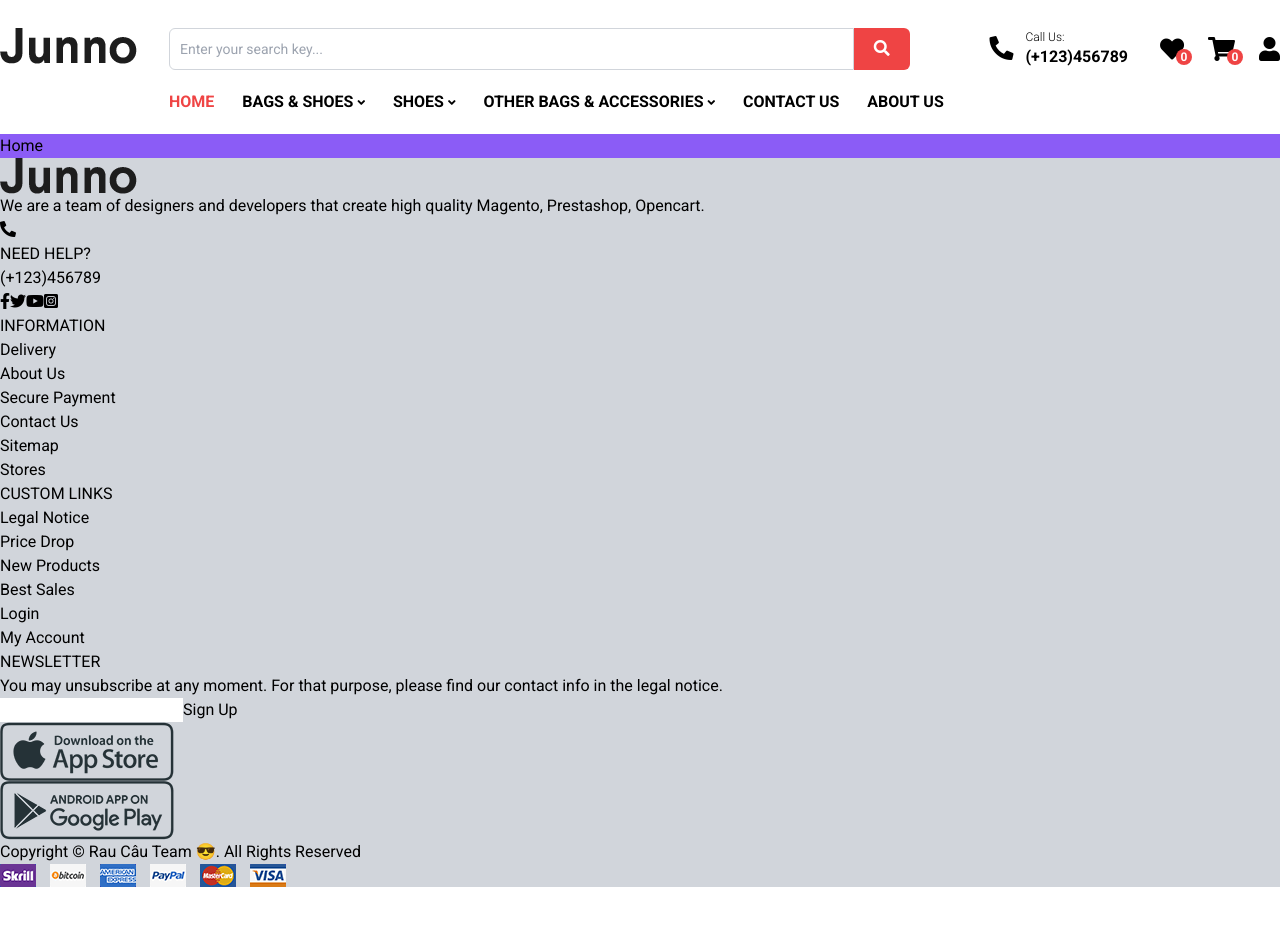
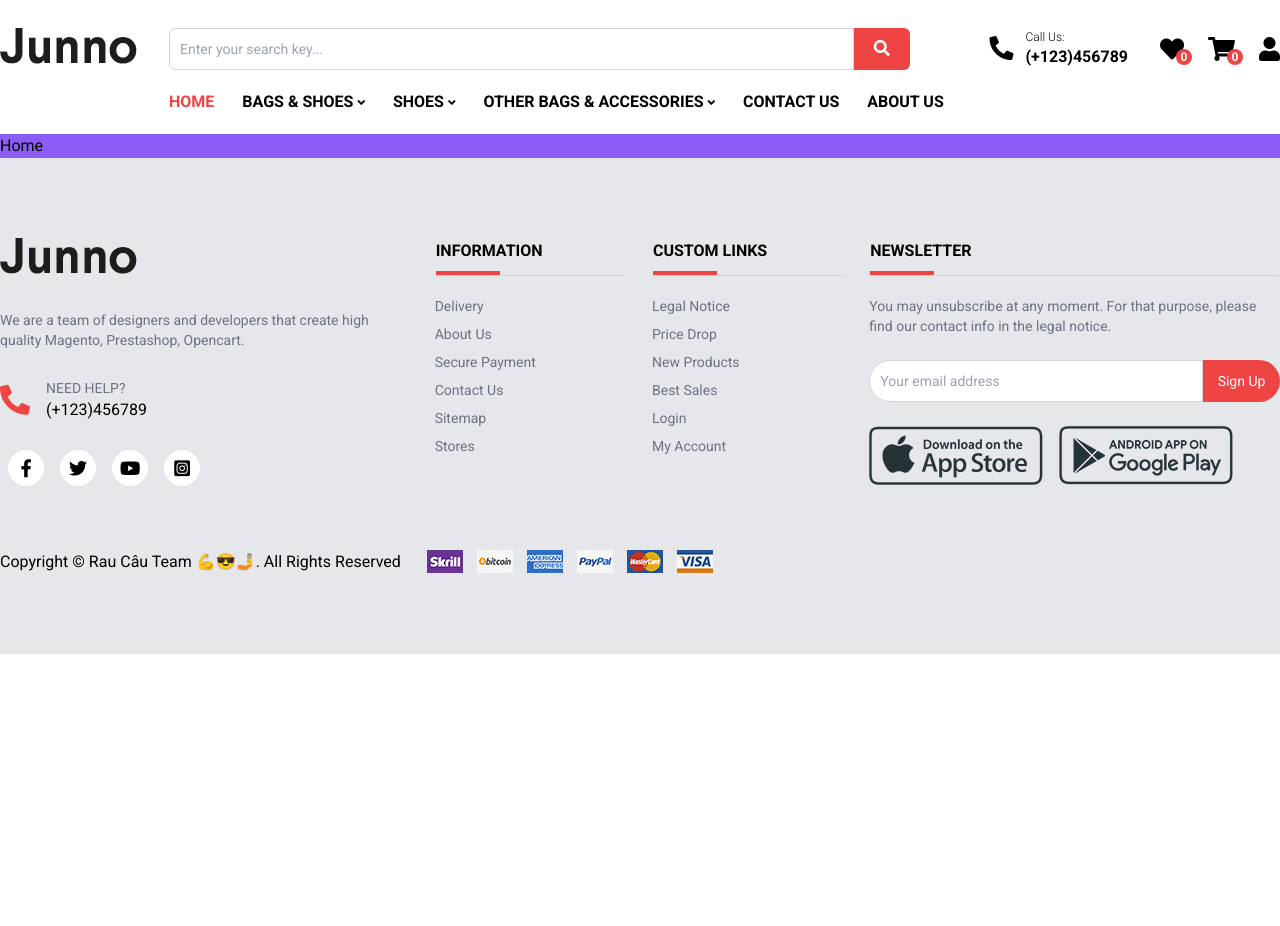
Before and after one commit to EnQuilLoga/Mock-project, a React (Create React App) app: page / in a window 1280 px wide. Shown: the top 926 px of the page. Built offline with nearby package versions, Linux system fonts and the light colour scheme.

Commit message:
footer done

```diff
--- a/src/components/footer/Footer.tsx
+++ b/src/components/footer/Footer.tsx
@@ -8,70 +8,118 @@ export interface IFooterProps {}
 
 export default function Footer(props: IFooterProps) {
   return (
-    <footer className="bg-gray-300">
-      <div className="footer-top">
-        <div className="container mx-auto">
-          <div className="">
+    <footer className="bg-gray-200">
+      <div className="footer-top pt-20 pb-16">
+        <div className="container mx-auto grid grid-cols-12 gap-6">
+          <div className="col-span-12 md:col-span-6 lg:col-span-4">
             <div>
+              <div className="mb-9 flex justify-center md:justify-normal">
                 <img src={logo} alt="logo" />
               </div>
-            <div>
-              <p>
+              <div className="text-center md:text-start">
+                <p className="text-gray-500 text-sm">
                   We are a team of designers and developers that create high quality Magento,
                   Prestashop, Opencart.
                 </p>
               </div>
+              <div className="flex items-center my-7 justify-center md:justify-normal">
                 <div>
-              <div>
-                <i className="fas fa-phone-alt"></i>
+                  <i className="fas fa-phone-alt text-3xl mr-4 text-red-500"></i>
                 </div>
                 <div>
-                <p>NEED HELP?</p>
-                <a href="tel:(+123)456789">(+123)456789</a>
+                  <p className="text-sm text-gray-500">NEED HELP?</p>
+                  <a href="tel:(+123)456789" className="hover:text-red-500">
+                    (+123)456789
+                  </a>
                 </div>
               </div>
-            <div className="social">
-              <i className="fab fa-facebook-f"></i>
-              <i className="fab fa-twitter"></i>
-              <i className="fab fa-youtube"></i>
-              <i className="fab fa-instagram-square"></i>
+              <div className="social flex justify-center md:justify-normal">
+                <div className="w-9 h-9 rounded-full bg-white flex justify-center items-center mx-2 group cursor-pointer">
+                  <i className="fab fa-facebook-f text-lg group-hover:text-red-500"></i>
+                </div>
+                <div className="w-9 h-9 rounded-full bg-white flex justify-center items-center mx-2 group cursor-pointer">
+                  <i className="fab fa-twitter text-lg group-hover:text-red-500"></i>
+                </div>
+                <div className="w-9 h-9 rounded-full bg-white flex justify-center items-center mx-2 group cursor-pointer">
+                  <i className="fab fa-youtube text-lg group-hover:text-red-500"></i>
+                </div>
+                <div className="w-9 h-9 rounded-full bg-white flex justify-center items-center mx-2 group cursor-pointer">
+                  <i className="fab fa-instagram-square text-lg group-hover:text-red-500"></i>
                 </div>
               </div>
-          <div className="">
-            <ul>
+            </div>
+          </div>
+          <div className="col-span-12 md:col-span-6 lg:col-span-2">
+            <ul className="text-center md:text-start">
+              <p className="font-bold relative pb-3 mb-5 border border-b-gray-300 after:absolute after:left-2/4 after:-translate-x-2/4 after:w-16 after:h-1 after:bg-red-500 after:bottom-0 md:after:left-0 md:after:translate-x-0">
                 INFORMATION
-              <li>Delivery</li>
-              <li>About Us</li>
-              <li>Secure Payment</li>
-              <li>Contact Us</li>
-              <li>Sitemap</li>
-              <li>Stores</li>
+              </p>
+              <li className="cursor-pointer mb-2 text-sm text-gray-500">
+                <span className="hover:text-red-500">Delivery</span>
+              </li>
+              <li className="cursor-pointer mb-2 text-sm text-gray-500">
+                <span className="hover:text-red-500">About Us</span>
+              </li>
+              <li className="cursor-pointer mb-2 text-sm text-gray-500">
+                <span className="hover:text-red-500">Secure Payment</span>
+              </li>
+              <li className="cursor-pointer mb-2 text-sm text-gray-500">
+                <span className="hover:text-red-500">Contact Us</span>
+              </li>
+              <li className="cursor-pointer mb-2 text-sm text-gray-500">
+                <span className="hover:text-red-500">Sitemap</span>
+              </li>
+              <li className="cursor-pointer mb-2 text-sm text-gray-500">
+                <span className="hover:text-red-500">Stores</span>
+              </li>
             </ul>
           </div>
-          <div className="">
-            <ul>
+          <div className="col-span-12 md:col-span-6 lg:col-span-2">
+            <ul className="text-center md:text-start">
+              <p className="font-bold relative pb-3 mb-5 border border-b-gray-300 after:absolute after:left-2/4 after:-translate-x-2/4 after:w-16 after:h-1 after:bg-red-500 after:bottom-0 md:after:left-0 md:after:translate-x-0">
                 CUSTOM LINKS
-              <li>Legal Notice</li>
-              <li>Price Drop</li>
-              <li>New Products</li>
-              <li>Best Sales</li>
-              <li>Login</li>
-              <li>My Account</li>
+              </p>
+              <li className="cursor-pointer mb-2 text-sm text-gray-500">
+                <span className="hover:text-red-500">Legal Notice</span>
+              </li>
+              <li className="cursor-pointer mb-2 text-sm text-gray-500">
+                <span className="hover:text-red-500">Price Drop</span>
+              </li>
+              <li className="cursor-pointer mb-2 text-sm text-gray-500">
+                <span className="hover:text-red-500">New Products</span>
+              </li>
+              <li className="cursor-pointer mb-2 text-sm text-gray-500">
+                <span className="hover:text-red-500">Best Sales</span>
+              </li>
+              <li className="cursor-pointer mb-2 text-sm text-gray-500">
+                <span className="hover:text-red-500">Login</span>
+              </li>
+              <li className="cursor-pointer mb-2 text-sm text-gray-500">
+                <span className="hover:text-red-500">My Account</span>
+              </li>
             </ul>
           </div>
-          <div className="">
-            <ul>
+          <div className="col-span-12 md:col-span-6 lg:col-span-4">
+            <ul className="text-center md:text-start">
+              <p className="font-bold relative pb-3 mb-5 border border-b-gray-300 after:absolute after:left-2/4 after:-translate-x-2/4 after:w-16 after:h-1 after:bg-red-500 after:bottom-0 md:after:left-0 md:after:translate-x-0">
                 NEWSLETTER
-              <p>
+              </p>
+              <p className="text-sm text-gray-500">
                 You may unsubscribe at any moment. For that purpose, please find our contact info in
                 the legal notice.
               </p>
-              <div>
-                <input type="text" />
-                <button>Sign Up</button>
+              <div className="my-6 flex">
+                <input
+                  type="text"
+                  className="border border-gray-300 text-gray-900 text-sm rounded-l-full block w-full p-2.5 outline-none"
+                  placeholder="Your email address"
+                />
+                <button className="bg-red-500 rounded-r-full w-24 text-white text-sm hover:bg-gray-500">
+                  Sign Up
+                </button>
               </div>
-              <div>
-                <div>
+              <div className="flex">
+                <div className="mr-4">
                   <img src={appStore} alt="App Store" />
                 </div>
                 <div>
@@ -82,13 +130,13 @@ export default function Footer(props: IFooterProps) {
           </div>
         </div>
       </div>
-      <div className="footer-bottom">
-        <div className="container mx-auto">
-          <div className="">
-            <p>Copyright &copy; Rau Câu Team 😎. All Rights Reserved</p>
+      <div className="footer-bottom pb-20">
+        <div className="container mx-auto grid grid-cols-12">
+          <div className="col-span-4">
+            <p>Copyright &copy; Rau Câu Team 💪😎🤳. All Rights Reserved</p>
           </div>
-          <div className="cursor-pointer">
-            <img src={payment} alt="payments" />
+          <div className="col-span-8">
+            <img src={payment} alt="payments" className="cursor-pointer" />
           </div>
         </div>
       </div>
```
Lines whose indentation alone changed are shown as unchanged.
